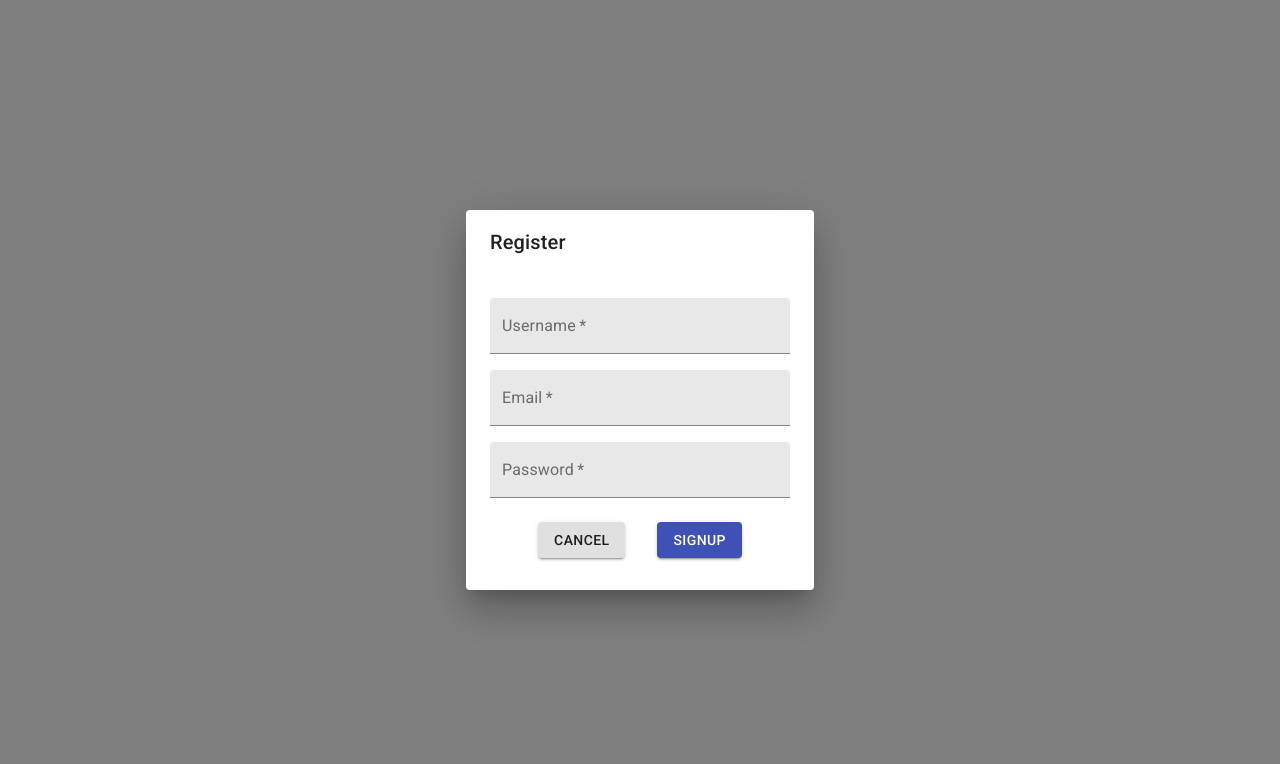
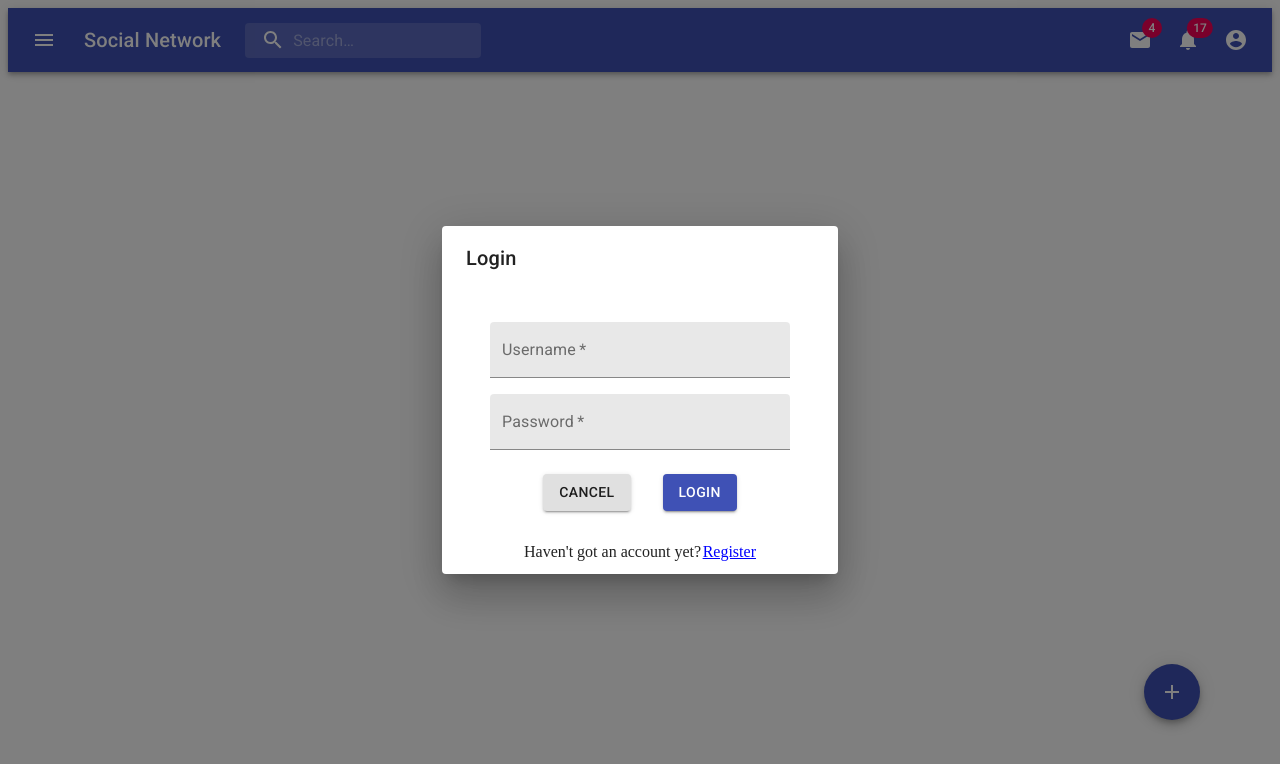
Before and after one commit to jackdo69/Social-Network-Frontend, a React (Create React App) app: page /auth in a window 1280 px wide. Shown: the top 764 px of the page. Built offline with nearby package versions, Linux system fonts and the light colour scheme.

Commit message:
user can login, register, logout

```diff
--- a/src/App.tsx
+++ b/src/App.tsx
@@ -1,39 +1,37 @@
 import React from "react";
 import {
-  BrowserRouter as Router,
+  BrowserRouter,
   Route,
   Redirect,
   Switch,
 } from "react-router-dom";
-import { useSelector } from 'react-redux';
+import useAuth from './hooks/auth-hook';
+import Layout from "./hoc/Layout";
+//routes
 import Homepage from "./pages/Homepage";
-import Layout from "./hoc/Layout";
-import Search from "./pages/Search";
 import User from "./pages/User";
 import Auth from "./pages/Auth";
-import { RootState } from "./store";
 
 const App = () => {
-  const isLoggedIn = useSelector((state: RootState) => state.auth.isLoggedIn);
+  const { isLoggedIn } = useAuth();
+
   const routes = (
     <Switch>
-      <Route path="/user" component={User} />
-      <Route path="/search" component={Search} />
-      <Route path="/home" exact component={Homepage} />
+      <Route path="/user" render={() => (isLoggedIn() ? <User /> : <Redirect to="/auth" />)} />
+      <Route path="/home" render={() => (isLoggedIn() ? <Homepage /> : <Redirect to="/auth" />)} />
+      <Route path="/auth" component={Auth} />
+      <Redirect to="/home" />
     </Switch>
   );
 
-  if (isLoggedIn) {
-    return (
-      <div>
-        <Router>
-          <Layout>{routes}</Layout>
-        </Router>
-      </div>
-    );
-  } else {
-    return <Auth />;
-  }
+  return (
+    <div>
+      <BrowserRouter>
+        <Layout>{routes}</Layout>
+      </BrowserRouter>
+    </div>
+  );
+
 
 };
 
--- a/src/components/Header.tsx
+++ b/src/components/Header.tsx
@@ -14,6 +14,9 @@ import AccountCircle from '@material-ui/icons/AccountCircle';
 import MailIcon from '@material-ui/icons/Mail';
 import NotificationsIcon from '@material-ui/icons/Notifications';
 import MoreIcon from '@material-ui/icons/MoreVert';
+
+import useAuth from '../hooks/auth-hook';
+import { useHistory } from 'react-router-dom';
 
 const useStyles = makeStyles((theme: Theme) =>
   createStyles({
@@ -85,6 +88,8 @@ const PrimarySearchAppBar = () => {
   const classes = useStyles();
   const [anchorEl, setAnchorEl] = React.useState<null | HTMLElement>(null);
   const [mobileMoreAnchorEl, setMobileMoreAnchorEl] = React.useState<null | HTMLElement>(null);
+  const { logout } = useAuth();
+  const history = useHistory();
 
 
   const isMenuOpen = Boolean(anchorEl);
@@ -103,6 +108,12 @@ const PrimarySearchAppBar = () => {
     handleMobileMenuClose();
   };
 
+  const signOut = () => {
+    logout();
+    handleMenuClose();
+    history.push('/auth');
+  };
+
   const handleMobileMenuOpen = (event: React.MouseEvent<HTMLElement>) => {
     setMobileMoreAnchorEl(event.currentTarget);
   };
@@ -119,7 +130,7 @@ const PrimarySearchAppBar = () => {
       onClose={handleMenuClose}
     >
       <MenuItem onClick={handleMenuClose}>Profile</MenuItem>
-      <MenuItem onClick={handleMenuClose}>My account</MenuItem>
+      <MenuItem onClick={signOut}>Sign out</MenuItem>
     </Menu>
   );
 
@@ -232,6 +243,6 @@ const PrimarySearchAppBar = () => {
       {renderMenu}
     </div>
   );
-}
+};
 
-export default PrimarySearchAppBar
+export default PrimarySearchAppBar;
--- /dev/null
+++ b/src/hooks/auth-hook.ts
@@ -0,0 +1,44 @@
+//React redux
+import { useSelector, useDispatch } from 'react-redux';
+import { authActions } from '../store/auth';
+import { RootState } from "../store";
+
+const ACCESS_TOKEN = 'access_token';
+const REFRESH_TOKEN = 'refresh_token';
+
+const useAuth = () => {
+    const dispatch = useDispatch();
+    const token = useSelector((state: RootState) => state.auth.accessToken);
+
+    const login = (accessToken: string, refreshToken: string) => {
+        dispatch(authActions.login({ accessToken, refreshToken }));
+        localStorage.setItem(ACCESS_TOKEN, accessToken);
+        localStorage.setItem(REFRESH_TOKEN, refreshToken);
+    };
+
+    const logout = () => {
+        dispatch(authActions.logout);
+        localStorage.clear();
+    };
+
+    const isLoggedIn = () => {
+        if (token.length) return true;
+        const accessToken = localStorage.getItem(ACCESS_TOKEN);
+        const refreshToken = localStorage.getItem(REFRESH_TOKEN);
+        if (accessToken && refreshToken) {
+            dispatch(authActions.login({ accessToken, refreshToken }));
+            return true;
+        }
+        return false;
+    };
+
+    //TODO implement the refresh token function
+    const renewToken = () => { };
+
+
+    return {
+        isLoggedIn, login, logout, renewToken
+    };
+};
+
+export default useAuth;
--- a/src/hooks/http-hook.ts
+++ b/src/hooks/http-hook.ts
@@ -1,13 +1,22 @@
 import { useState, useCallback } from "react";
-import axios, { AxiosRequestConfig } from "axios";
+import axios, { AxiosRequestConfig, Method } from "axios";
 
 const baseURL = "http://localhost:4000";
+
+type HttPContent = {
+  url?: string,
+  method?: Method,
+  params?: any,
+  data?: object,
+  headers?: object,
+  onUploadProgress?: (progressEvent: any) => void;
+};
 
 export default function useHttpClient() {
   const [isLoading, setIsLoading] = useState(false);
   const [errors, setErrors] = useState(null);
 
-  const makeRequest = useCallback(async (content) => {
+  const makeRequest = useCallback(async (content: HttPContent) => {
     const { url, method, params, data, headers, onUploadProgress } = content;
     setIsLoading(true);
     const options: AxiosRequestConfig = {
@@ -28,7 +37,7 @@ export default function useHttpClient() {
       setIsLoading(false);
       throw err;
     }
-  },[]);
+  }, []);
 
   const clearErrors = () => {
     setErrors(null);
--- a/src/pages/Auth.tsx
+++ b/src/pages/Auth.tsx
@@ -5,6 +5,11 @@ import Button from '@material-ui/core/Button';
 import Dialog from '@material-ui/core/Dialog';
 import DialogTitle from "@material-ui/core/DialogTitle";
 import DialogContent from "@material-ui/core/DialogContent";
+
+import useHttpClient from "../hooks/http-hook";
+import useAuth from '../hooks/auth-hook';
+
+import { useHistory } from "react-router-dom";
 
 const useStyles = makeStyles(theme => ({
   root: {
@@ -22,23 +27,65 @@ const useStyles = makeStyles(theme => ({
       margin: theme.spacing(2),
     },
   },
+  switchMode: {
+    display: 'flex',
+    justifyContent: 'center',
+    marginBottom: '0.3em'
+  },
+  anchor: {
+    color: 'blue',
+    textDecoration: 'underline',
+    marginLeft: '0.1em',
+    cursor: 'pointer'
+  }
 }));
+
+type RequestData = {
+  username: string,
+  password: string,
+  email?: string;
+};
 
 const Auth = () => {
   const classes = useStyles();
-  // create state variables for each input
   const [username, setUsername] = useState('');
   const [email, setEmail] = useState('');
   const [password, setPassword] = useState('');
   const [open, setOpen] = useState(true);
   const [isLogin, setIsLogin] = useState(true);
+  const { makeRequest } = useHttpClient();
+  const { login } = useAuth();
+  const history = useHistory();
 
   const closeModal = () => { };
-  const handleSubmit = () => { };
+  const handleSubmit = async (e: React.SyntheticEvent) => {
+    e.preventDefault();
+    let mode;
+    isLogin ? mode = 'login' : mode = 'register';
+    let requestData: RequestData = { username, password };
+    if (mode === 'register') {
+      requestData.email = email;
+    }
+    try {
+      const { accessToken, refreshToken } = await makeRequest({
+        url: `/auth/${mode}`,
+        method: 'post',
+        data: requestData
+      });
+
+      login(accessToken, refreshToken);
+      history.push("/home");
+    } catch (err) {
+      console.log(err);
+
+    }
+  };
+
   return (
     <Dialog open={open} onClose={closeModal}>
-      <DialogTitle id="form-dialog-title">Register</DialogTitle>
-      <form className={classes.root} onSubmit={handleSubmit}>
+      <DialogTitle id="form-dialog-title">{isLogin ? 'Login' : 'Register'}</DialogTitle>
+      <DialogContent>
+        <form onSubmit={handleSubmit} className={classes.root} >
           <TextField
             label="Username"
             variant="filled"
@@ -46,14 +93,14 @@ const Auth = () => {
             value={username}
             onChange={e => setUsername(e.target.value)}
           />
-        <TextField
+          {!isLogin && <TextField
             label="Email"
             variant="filled"
             type="email"
             required
             value={email}
             onChange={e => setEmail(e.target.value)}
-        />
+          />}
           <TextField
             label="Password"
             variant="filled"
@@ -67,10 +114,15 @@ const Auth = () => {
               Cancel
         </Button>
             <Button type="submit" variant="contained" color="primary">
-            Signup
+              {isLogin ? 'Login' : 'Register'}
             </Button>
           </div>
         </form>
+        <div className={classes.switchMode}>
+          {isLogin ? "Haven't got an account yet?" : "Click here to return to login!"}
+          <a className={classes.anchor} onClick={() => setIsLogin(!isLogin)}> {isLogin ? ' Register' : ' Login'} </a>
+        </div>
+      </DialogContent>
     </Dialog>
   );
 };
--- a/src/pages/Homepage.tsx
+++ b/src/pages/Homepage.tsx
@@ -2,6 +2,7 @@ import React, { useEffect } from "react";
 import useHttpClient from "../hooks/http-hook";
 import Post from "../components/Post";
 import useLoading from "../components/Loading";
+import { AxiosRequestConfig } from 'axios';
 
 //Redux area
 import { useSelector, useDispatch } from 'react-redux';
@@ -12,17 +13,22 @@ const Homepage = () => {
   const dispatch = useDispatch();
   const { makeRequest } = useHttpClient();
   const posts = useSelector((state: RootState) => state.post.posts);
+  const token = useSelector((state: RootState) => state.auth.accessToken);
   const { loadingBackdrop, closeLoading } = useLoading();
 
   const fetchPosts = async () => {
     try {
-      const response = await makeRequest({
+      const options: AxiosRequestConfig = {
         url: "/post",
         method: "get",
         params: {
           size: 10,
         },
-      });
+        headers: {
+          'Authorization': `Bearer ${token}`
+        }
+      };
+      const response = await makeRequest(options);
 
       dispatch(postActions.loadPosts({
         posts: response
--- a/src/pages/Search.tsx
+++ /dev/null
@@ -1,7 +0,0 @@
-import React from "react";
-
-const Search = () => {
-  return <div>Search page</div>;
-};
-
-export default Search;
--- a/src/store/auth.tsx
+++ b/src/store/auth.tsx
@@ -1,27 +1,27 @@
 import { createSlice, PayloadAction } from '@reduxjs/toolkit';
 
 interface SliceState {
-    isLoggedIn: boolean,
-    token: string;
+    accessToken: string,
+    refreshToken: string;
 }
 
-const initialAuthState: SliceState = { isLoggedIn: false, token: '' };
+const initialAuthState: SliceState = { accessToken: '', refreshToken: '' };
 
 const authSlice = createSlice({
     name: 'auth',
     initialState: initialAuthState,
     reducers: {
-        login(state, action: PayloadAction<{ token: string; }>) {
-            state.token = action.payload.token;
-            state.isLoggedIn = true;
+        login(state, action: PayloadAction<{ accessToken: string, refreshToken: string; }>) {
+            state.accessToken = action.payload.accessToken;
+            state.refreshToken = action.payload.refreshToken;
         },
         logout(state, action: PayloadAction<{}>) {
-            state.isLoggedIn = false;
-            state.token = '';
+            state.accessToken = '';
+            state.refreshToken = '';
         }
     }
 });
 
-export const postActions = authSlice.actions;
+export const authActions = authSlice.actions;
 
 export default authSlice.reducer;
```
Also changed, not shown: 1 other file (tests, documents, lock files or other folders). Lines whose indentation alone changed are shown as unchanged.
